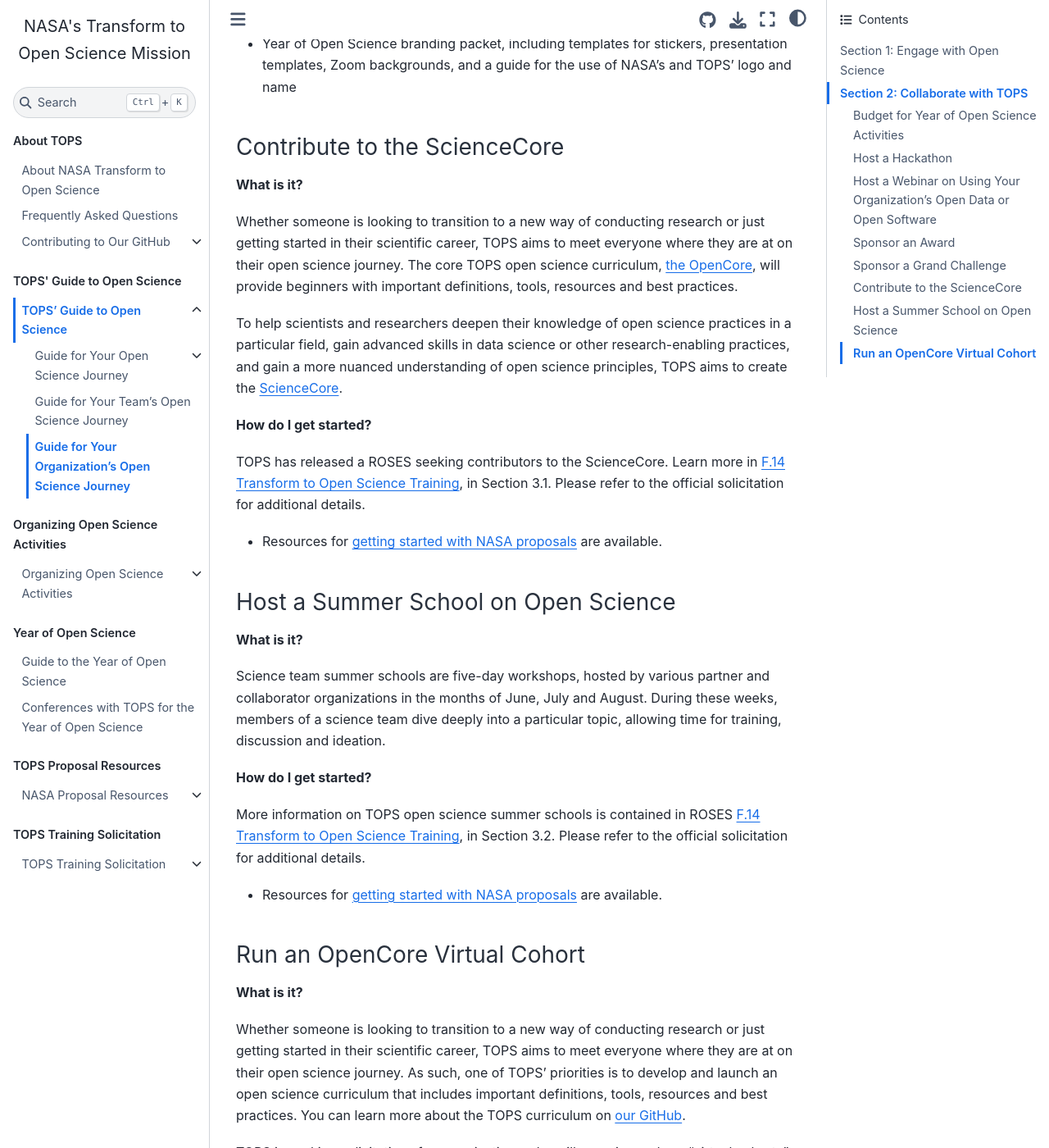
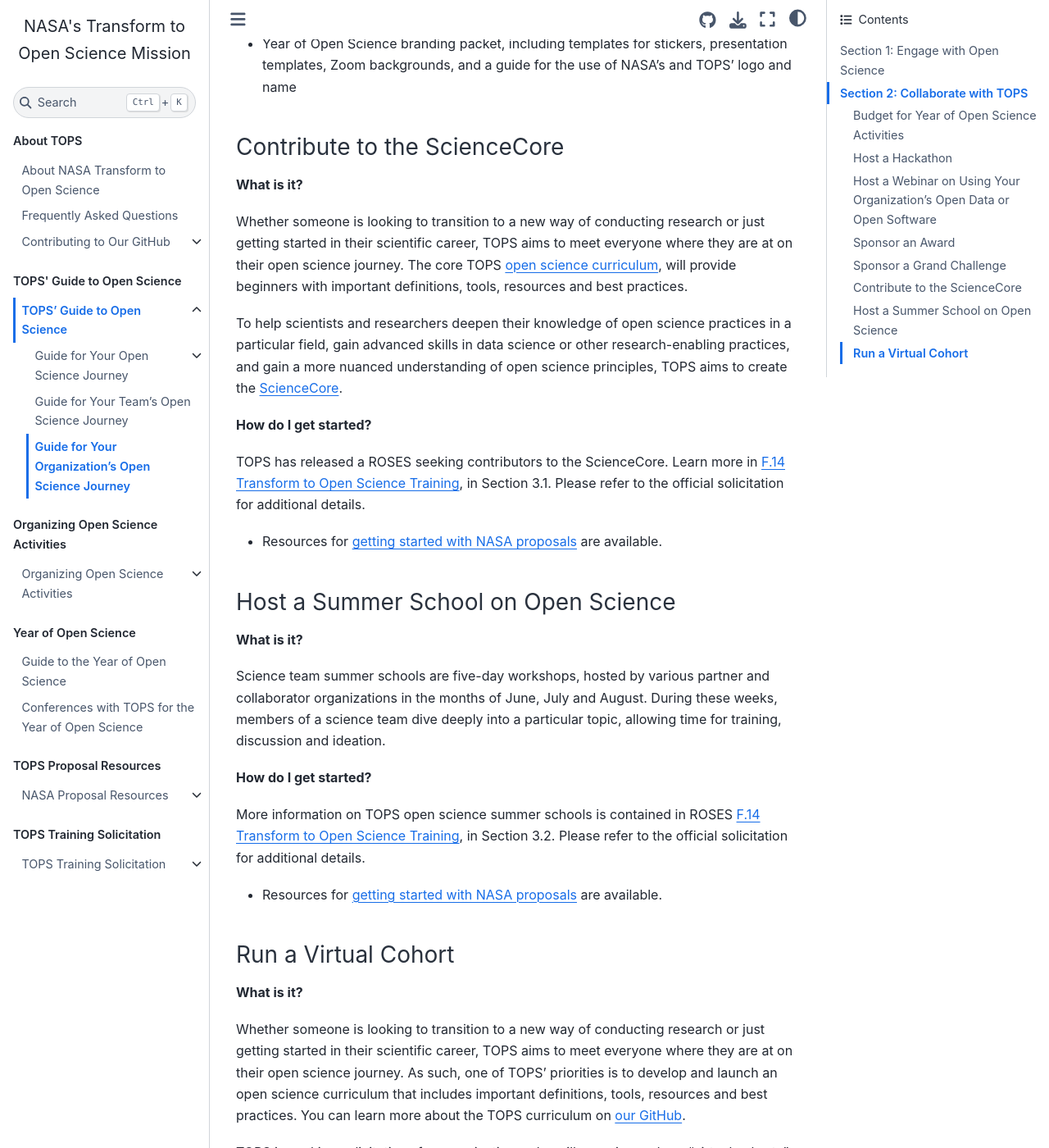
Before and after one commit to nasa/Transform-to-Open-Science-Book, a Jupyter Book: the page built from Open_Science_Cookbook/Your_Organizations_Open_Science_Journey.md, in a window 1280 px wide and 1400 px high, scrolled down 16970 px. Shown: the whole window at 82% size. Built offline with Jupyter Book 1.0.4 settings and Sphinx 7.4.7 and the Sphinx Book theme 1.1.4, drawn with Linux system fonts in a browser that asks for light colours; some of the changed text lies outside the part shown.

Commit message:
Update Your_Organizations_Open_Science_Journey.md
Updated curriculum names

```diff
--- a/Open_Science_Cookbook/Your_Organizations_Open_Science_Journey.md
+++ b/Open_Science_Cookbook/Your_Organizations_Open_Science_Journey.md
@@ -149,7 +149,7 @@
     * Research that produces data? (And do the requirements maintain that the data must be properly assigned metadata and be made available alongside the results OR prior to the results being published OR in a publicly accessible database so that others may use it?)
     * Research in which the primary result is code or software development?
 * Does your organization provide training in open science practices such as the use of open databases, or the sharing of open-source software? How about training in bias and anti-bias practices both in the distribution of funding, and in the interpretation of research results (e.g., data dredging, p-hacking and HARK-ing)?
-    * Consider adopting and adapting the [TOPS Open Science curriculum](https://github.com/nasa/Transform-to-Open-Science/tree/main/docs/Area2_Capacity_Sharing/OpenCore/readme.md), the work of the European Union’s [FOSTER project](https://www.fosteropenscience.eu/toolkit) or/and what has been done by the [Berkeley Initiative for Transparency in the Social Sciences (BITSS)](https://www.bitss.org/resource-library/) to your needs and incentivizing funded researchers to learn more about open science.
+    * Consider adopting and adapting the [TOPS Open Science curriculum](https://github.com/nasa/Transform-to-Open-Science/tree/main/docs/Area2_Capacity_Sharing/), the work of the European Union’s [FOSTER project](https://www.fosteropenscience.eu/toolkit) or/and what has been done by the [Berkeley Initiative for Transparency in the Social Sciences (BITSS)](https://www.bitss.org/resource-library/) to your needs and incentivizing funded researchers to learn more about open science.
 * Does your organization have access to makerspaces?
     * Who can use them? Are they open to all or only to a certain group?
     * Consider creating a pathway for community members–particularly high schoolers, study teams organized via libraries, Girl and Boy Scouts, YMCAs, and other organized youth groups–to be able to apply to use these spaces.
@@ -298,7 +298,7 @@
 
 **What is it?**
 
-Whether someone is looking to transition to a new way of conducting research or just getting started in their scientific career, TOPS aims to meet everyone where they are at on their open science journey. The core TOPS open science curriculum, [the OpenCore](https://github.com/nasa/Transform-to-Open-Science/tree/main/docs/Area2_Capacity_Sharing/OpenCore/readme.md), will provide beginners with important definitions, tools, resources and best practices.
+Whether someone is looking to transition to a new way of conducting research or just getting started in their scientific career, TOPS aims to meet everyone where they are at on their open science journey. The core TOPS [open science curriculum](https://github.com/nasa/Transform-to-Open-Science/tree/main/docs/Area2_Capacity_Sharing/), will provide beginners with important definitions, tools, resources and best practices.
 
 To help scientists and researchers deepen their knowledge of open science practices in a particular field, gain advanced skills in data science or other research-enabling practices, and gain a more nuanced understanding of open science principles, TOPS aims to create the [ScienceCore](https://github.com/nasa/Transform-to-Open-Science/tree/main/docs/Area2_Capacity_Sharing/ScienceCore/readme.md).
 
@@ -319,15 +319,15 @@
 More information on TOPS open science summer schools is contained in ROSES [F.14 Transform to Open Science Training](https://nspires.nasaprs.com/external/solicitations/summary.do?solId=%7bAB776446-03A8-4C24-845D-2E5A2ADA2D5A%7d&path=&method=init), in Section 3.2. Please refer to the official solicitation for additional details.
 * Resources for [getting started with NASA proposals](/docs/Area4_Moving_To_Openness/TOPST/proposal_resources.md) are available.
 
-### Run an OpenCore Virtual Cohort
+### Run a Virtual Cohort
 
 **What is it?**
 
 Whether someone is looking to transition to a new way of conducting research or just getting started in their scientific career, TOPS aims to meet everyone where they are at on their open science journey. As such, one of TOPS' priorities is to develop and launch an open science curriculum that includes important definitions, tools, resources and best practices. You can learn more about the TOPS curriculum on [our GitHub](https://github.com/nasa/Transform-to-Open-Science/tree/main/docs/Area2_Capacity_Sharing/readme.md).
 
-TOPS is seeking solicitations for organizations who will organize and run “virtual cohorts” of learners to take the TOPS core open science curriculum (OpenCore).
+TOPS is seeking solicitations for organizations who will organize and run “virtual cohorts” of learners to take the TOPS core open science curriculum.
 
 **How do I get started?**
 
-More information on TOPS OpenCore virtual cohorts is contained in ROSES [F.14 Transform to Open Science Training](https://nspires.nasaprs.com/external/solicitations/summary.do?solId=%7bAB776446-03A8-4C24-845D-2E5A2ADA2D5A%7d&path=&method=init), in Section 3.2. Please refer to the official solicitation for additional details.
+More information on TOPS virtual cohorts is contained in ROSES [F.14 Transform to Open Science Training](https://nspires.nasaprs.com/external/solicitations/summary.do?solId=%7bAB776446-03A8-4C24-845D-2E5A2ADA2D5A%7d&path=&method=init), in Section 3.2. Please refer to the official solicitation for additional details.
 * Resources for [getting started with NASA proposals](/docs/Area4_Moving_To_Openness/TOPST/proposal_resources.md) are available.
```
